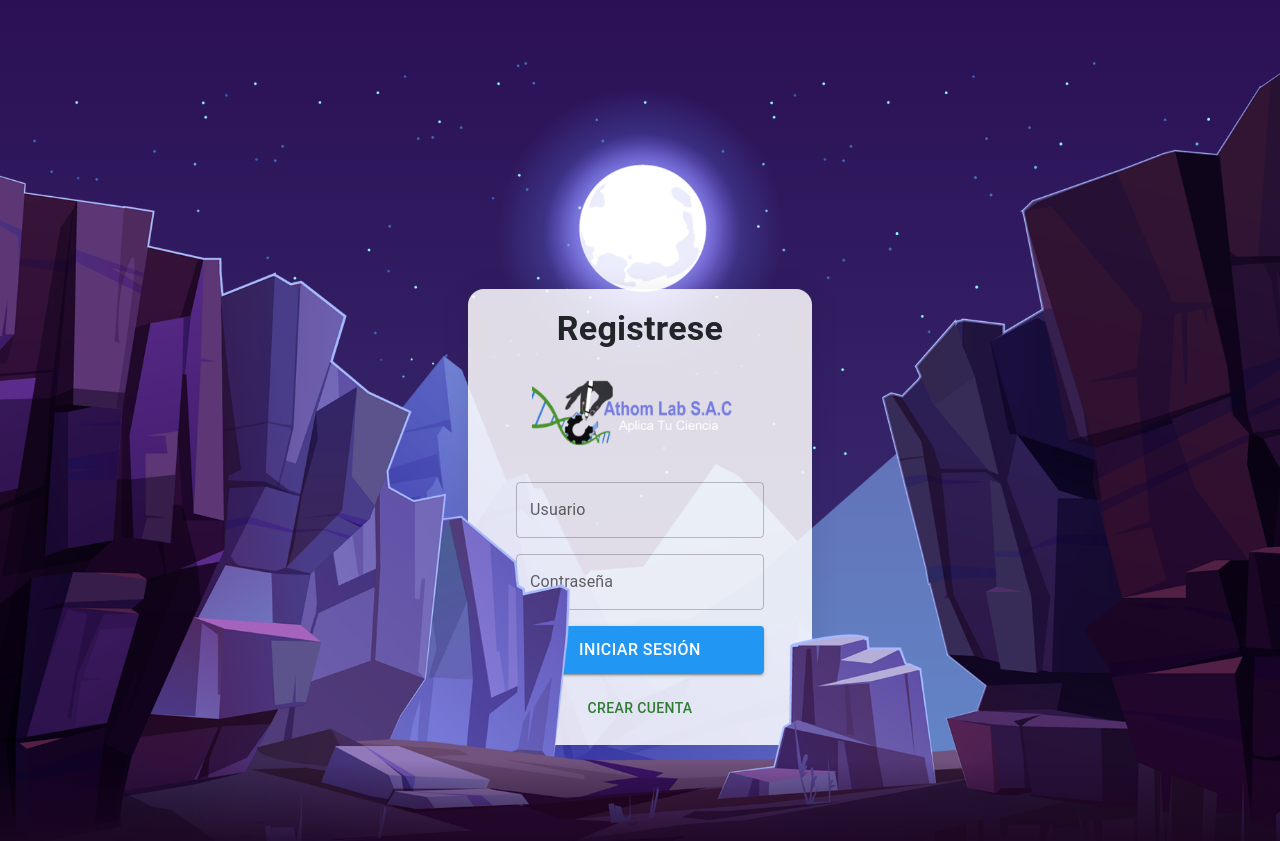
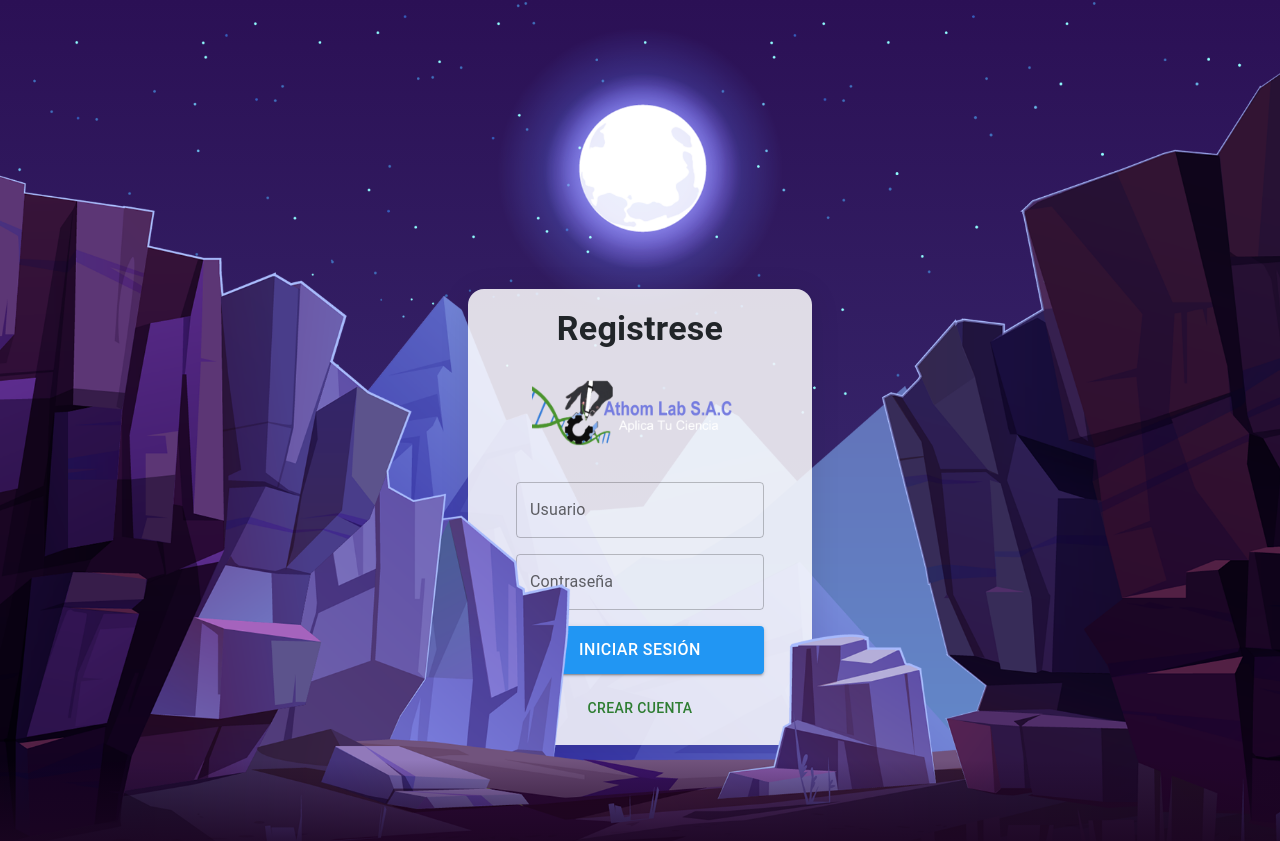
Before and after one commit to gnrd-developer/ATHOMLAB.FRONT, a React (Create React App) app: page / in a window 1280 px wide. Shown: the top 841 px of the page. Built offline with nearby package versions, Linux system fonts and the light colour scheme; no server answers.

Commit message:
19-10-23-v18

```diff
--- a/src/components/auth/login.js
+++ b/src/components/auth/login.js
@@ -158,6 +158,7 @@ function Login() {
           <img
             src={require("../client/images/mountains_front.png")}
             alt=""
+            style={{ zIndex: "10", transform: "translateY(60px)" }}
             className={loginStyles.image}
           />
 
--- a/src/components/auth/login.module.css
+++ b/src/components/auth/login.module.css
@@ -63,8 +63,6 @@
     left: 0;
     width: 100%;
     height: 100%;
-    z-index: 10;
-    transform: translateY(60px);
     object-fit: cover;
     pointer-events: none; /*esta linea hace que pueda hacer clic en un boton por ejemplo aunque la imagen este sobre el boton*/
 }
```
